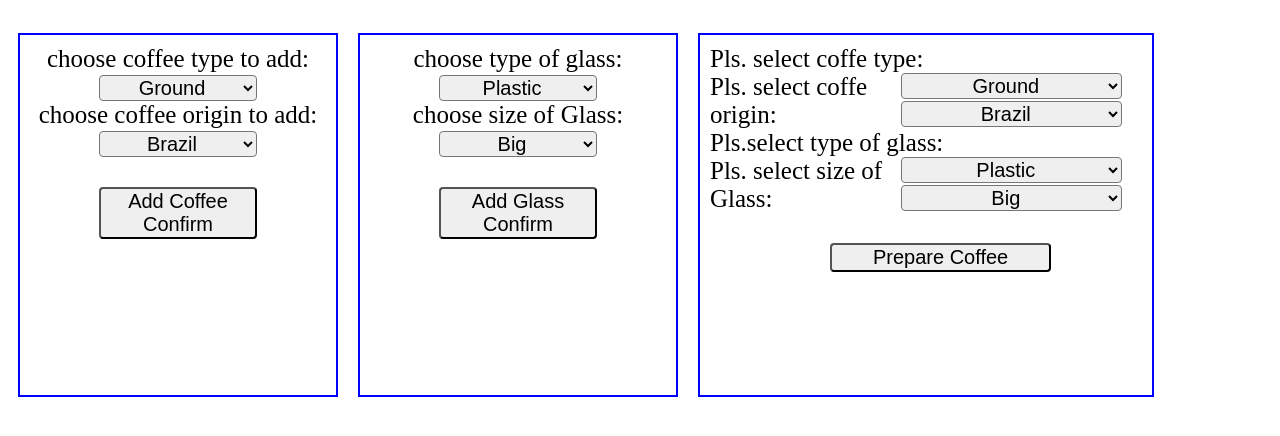
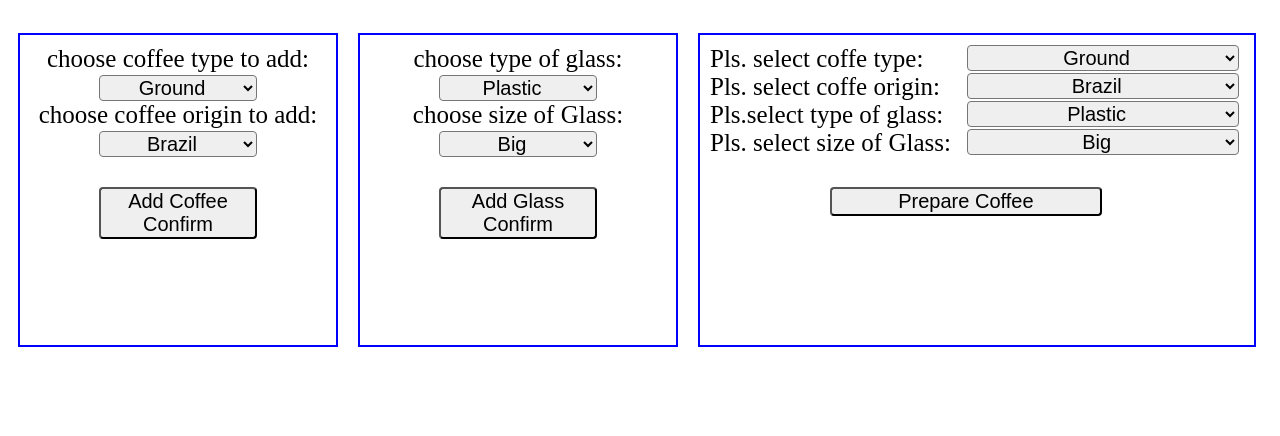
Before and after one commit to AndreyVekselman/CoffeMachineTS, a plain HTML site: page index.html in a window 1280 px wide. Drawn offline with Linux system fonts and the light colour scheme.

Commit message:
update sizes of menu's

```diff
--- a/mystyle/style.scss
+++ b/mystyle/style.scss
@@ -1,7 +1,7 @@
 $fontSize: 25px;
 .addCoffe,
 .addGlass {
-  height: 350px;
+  height: 300px;
   width: 25%;
   border: 2px solid blue;
   float: left;
@@ -29,8 +29,8 @@ $fontSize: 25px;
   }
 }
 .coffeMachine {
-  height: 350px;
-  width: 35%;
+  height: 300px;
+  width: 43%;
   border: 2px solid blue;
   float: left;
   text-align: left;
@@ -41,7 +41,7 @@ $fontSize: 25px;
   padding-top: 10px;
   select {
     float: right;
-    margin-right: 30px;
+    margin-right: 15px;
     width: 50%;
     font-size: ($fontSize)-5px;
     border-radius: 4px;
```
Also changed, not shown: mystyle/style.css.
